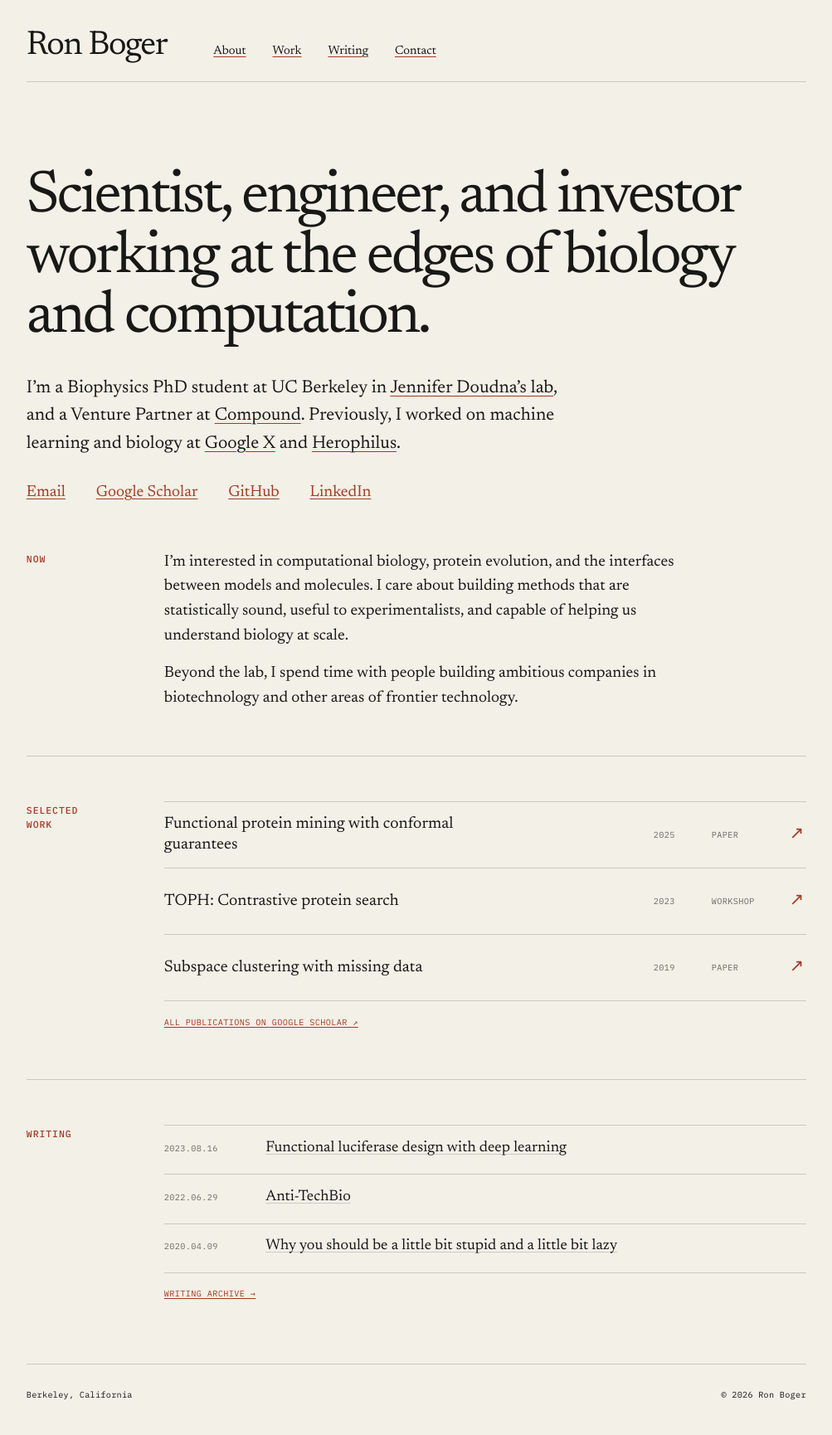
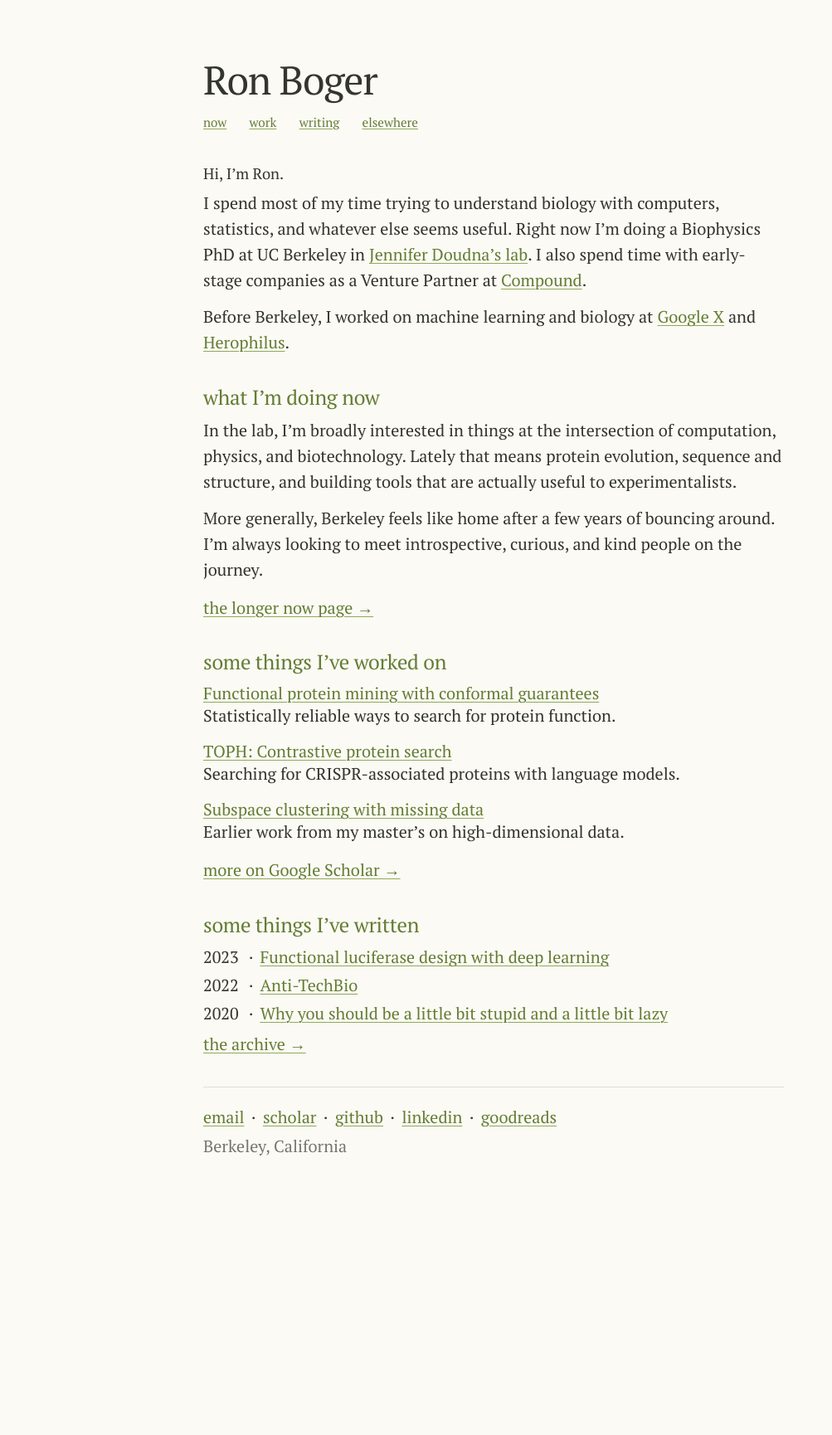
Before and after one commit to ronboger/ronboger.github.io, a Jekyll site: the page built from index.html, in a window 1280 px wide. Shown: the whole page at 83% size, without its empty margins (45-1048 px from the left). Built offline with Jekyll 4.4.1, drawn with Linux system fonts in a browser that asks for light colours; the list of posts is cut into pages by our own code; after the commit the page ends 1445 px from its top, so only the background shows below that.

Commit message:
Make homepage warmer and more personal

```diff
--- a/_config.yml
+++ b/_config.yml
@@ -7,7 +7,7 @@ permalink:           pretty
 title:               Ron Boger
 # tagline:             'personal site + musings'
 tagline:             ''
-description:         'Scientist, engineer, and investor working at the edges of biology and computation.'
+description:         'Notes on biology, computation, science, and other things.'
 url:                 https://ronboger.github.io
 baseurl:             ''
 paginate:            5
--- a/_includes/head.html
+++ b/_includes/head.html
@@ -8,7 +8,7 @@
 
   <link rel="preconnect" href="https://fonts.googleapis.com">
   <link rel="preconnect" href="https://fonts.gstatic.com" crossorigin>
-  <link href="https://fonts.googleapis.com/css2?family=IBM+Plex+Mono:wght@400;500&amp;family=Newsreader:opsz,wght@6..72,400;6..72,500&amp;display=swap" rel="stylesheet">
+  <link href="https://fonts.googleapis.com/css2?family=PT+Serif:ital,wght@0,400;0,700;1,400&amp;display=swap" rel="stylesheet">
   <link rel="stylesheet" href="{{ '/public/css/syntax.css' | relative_url }}">
   <link rel="stylesheet" href="{{ '/public/css/site.css' | relative_url }}">
 
--- a/_layouts/default.html
+++ b/_layouts/default.html
@@ -8,10 +8,10 @@
       <header class="site-header">
         <a class="site-name" href="{{ '/' | relative_url }}">{{ site.title }}</a>
         <nav class="site-nav" aria-label="Primary navigation">
-          <a href="{{ '/' | relative_url }}#about">About</a>
-          <a href="{{ '/' | relative_url }}#work">Work</a>
-          <a href="{{ '/' | relative_url }}#writing">Writing</a>
-          <a href="{{ '/' | relative_url }}#contact">Contact</a>
+          <a href="{{ '/' | relative_url }}#now">now</a>
+          <a href="{{ '/' | relative_url }}#work">work</a>
+          <a href="{{ '/' | relative_url }}#writing">writing</a>
+          <a href="{{ '/' | relative_url }}#elsewhere">elsewhere</a>
         </nav>
       </header>
 
@@ -23,9 +23,19 @@
         </main>
       {% endif %}
 
-      <footer class="site-footer">
-        <span>Berkeley, California</span>
-        <span>&copy; {{ site.time | date: '%Y' }} Ron Boger</span>
+      <footer class="site-footer" id="elsewhere">
+        <nav class="elsewhere-links" aria-label="External profiles and contact">
+          <a href="mailto:ronnyb@jhu.edu">email</a>
+          <span aria-hidden="true">·</span>
+          <a href="https://scholar.google.com/citations?user=qU-JFvMAAAAJ&amp;hl=en">scholar</a>
+          <span aria-hidden="true">·</span>
+          <a href="https://github.com/ronboger/">github</a>
+          <span aria-hidden="true">·</span>
+          <a href="https://www.linkedin.com/in/ronboger">linkedin</a>
+          <span aria-hidden="true">·</span>
+          <a href="https://www.goodreads.com/user/show/69825193-ron-boger">goodreads</a>
+        </nav>
+        <span class="location">Berkeley, California</span>
       </footer>
     </div>
   </body>
--- a/index.html
+++ b/index.html
@@ -1,77 +1,64 @@
 ---
 layout: default
 title: Home
-description: Ron Boger is a scientist, engineer, and investor working at the edges of biology and computation.
+description: Ron Boger works on biology, computation, and early-stage science and technology.
 body_class: home
 ---
 
 <main id="main-content" class="home-page">
-  <section class="intro" id="about" aria-labelledby="intro-title">
-    <h1 id="intro-title">Scientist, engineer, and investor working at the edges of biology and computation.</h1>
+  <section class="intro" id="about" aria-labelledby="hello-title">
+    <h1 class="hello" id="hello-title">Hi, I’m Ron.</h1>
 
-    <p class="intro-copy">
-      I’m a Biophysics PhD student at UC Berkeley in
-      <a href="https://doudnalab.org/">Jennifer Doudna’s lab</a>, and a Venture Partner at
-      <a href="https://www.compound.vc/">Compound</a>. Previously, I worked on machine learning and biology at
-      <a href="https://x.company/">Google X</a> and
-      <a href="https://www.herophilus.com/">Herophilus</a>.
+    <p>
+      I spend most of my time trying to understand biology with computers, statistics, and whatever else seems useful. Right now I’m doing a Biophysics PhD at UC Berkeley in <a href="https://doudnalab.org/">Jennifer Doudna’s lab</a>. I also spend time with early-stage companies as a Venture Partner at <a href="https://www.compound.vc/">Compound</a>.
     </p>
 
-    <nav class="contact-links" id="contact" aria-label="External profiles and contact">
-      <a href="mailto:ronnyb@jhu.edu">Email</a>
-      <a href="https://scholar.google.com/citations?user=qU-JFvMAAAAJ&amp;hl=en">Google Scholar</a>
-      <a href="https://github.com/ronboger/">GitHub</a>
-      <a href="https://www.linkedin.com/in/ronboger">LinkedIn</a>
-    </nav>
+    <p>
+      Before Berkeley, I worked on machine learning and biology at <a href="https://x.company/">Google X</a> and <a href="https://www.herophilus.com/">Herophilus</a>.
+    </p>
   </section>
 
-  <section class="home-section" aria-labelledby="now-title">
-    <h2 class="section-label" id="now-title">Now</h2>
-    <div class="section-content prose">
-      <p>
-        I’m interested in computational biology, protein evolution, and the interfaces between models and molecules. I care about building methods that are statistically sound, useful to experimentalists, and capable of helping us understand biology at scale.
-      </p>
-      <p>
-        Beyond the lab, I spend time with people building ambitious companies in biotechnology and other areas of frontier technology.
-      </p>
-    </div>
+  <section class="home-section" id="now" aria-labelledby="now-title">
+    <h2 id="now-title">what I’m doing now</h2>
+    <p>
+      In the lab, I’m broadly interested in things at the intersection of computation, physics, and biotechnology. Lately that means protein evolution, sequence and structure, and building tools that are actually useful to experimentalists.
+    </p>
+    <p>
+      More generally, Berkeley feels like home after a few years of bouncing around. I’m always looking to meet introspective, curious, and kind people on the journey.
+    </p>
+    <a class="quiet-link" href="{{ '/now/' | relative_url }}">the longer now page →</a>
   </section>
 
-  <section class="home-section ruled-section" id="work" aria-labelledby="work-title">
-    <h2 class="section-label" id="work-title">Selected<br>work</h2>
-    <div class="section-content work-list">
-      <a class="work-row" href="https://doi.org/10.1038/s41467-024-55676-y">
-        <span class="work-title">Functional protein mining with conformal guarantees</span>
-        <span class="work-meta">2025</span>
-        <span class="work-type">Paper</span>
-        <span class="work-arrow" aria-hidden="true">↗</span>
-      </a>
-      <a class="work-row" href="https://icml-compbio.github.io/2023/papers/WCBICML2023_paper138.pdf">
-        <span class="work-title">TOPH: Contrastive protein search</span>
-        <span class="work-meta">2023</span>
-        <span class="work-type">Workshop</span>
-        <span class="work-arrow" aria-hidden="true">↗</span>
-      </a>
-      <a class="work-row" href="https://openaccess.thecvf.com/content_ICCVW_2019/papers/RSL-CV/Lane_Classifying_and_Comparing_Approaches_to_Subspace_Clustering_with_Missing_Data_ICCVW_2019_paper.pdf">
-        <span class="work-title">Subspace clustering with missing data</span>
-        <span class="work-meta">2019</span>
-        <span class="work-type">Paper</span>
-        <span class="work-arrow" aria-hidden="true">↗</span>
-      </a>
-      <a class="more-link" href="https://scholar.google.com/citations?user=qU-JFvMAAAAJ&amp;hl=en">All publications on Google Scholar ↗</a>
-    </div>
+  <section class="home-section" id="work" aria-labelledby="work-title">
+    <h2 id="work-title">some things I’ve worked on</h2>
+    <ul class="plain-list work-list">
+      <li>
+        <a href="https://doi.org/10.1038/s41467-024-55676-y">Functional protein mining with conformal guarantees</a>
+        <span>Statistically reliable ways to search for protein function.</span>
+      </li>
+      <li>
+        <a href="https://icml-compbio.github.io/2023/papers/WCBICML2023_paper138.pdf">TOPH: Contrastive protein search</a>
+        <span>Searching for CRISPR-associated proteins with language models.</span>
+      </li>
+      <li>
+        <a href="https://openaccess.thecvf.com/content_ICCVW_2019/papers/RSL-CV/Lane_Classifying_and_Comparing_Approaches_to_Subspace_Clustering_with_Missing_Data_ICCVW_2019_paper.pdf">Subspace clustering with missing data</a>
+        <span>Earlier work from my master’s on high-dimensional data.</span>
+      </li>
+    </ul>
+    <a class="quiet-link" href="https://scholar.google.com/citations?user=qU-JFvMAAAAJ&amp;hl=en">more on Google Scholar →</a>
   </section>
 
-  <section class="home-section ruled-section" id="writing" aria-labelledby="writing-title">
-    <h2 class="section-label" id="writing-title">Writing</h2>
-    <div class="section-content writing-list">
+  <section class="home-section" id="writing" aria-labelledby="writing-title">
+    <h2 id="writing-title">some things I’ve written</h2>
+    <ul class="plain-list writing-list">
       {% for post in site.posts limit:3 %}
-        <a class="writing-row" href="{{ post.url | relative_url }}">
-          <time datetime="{{ post.date | date_to_xmlschema }}">{{ post.date | date: "%Y.%m.%d" }}</time>
-          <span>{{ post.title }}</span>
-        </a>
+        <li>
+          <time datetime="{{ post.date | date_to_xmlschema }}">{{ post.date | date: "%Y" }}</time>
+          <span aria-hidden="true">·</span>
+          <a href="{{ post.url | relative_url }}">{{ post.title }}</a>
+        </li>
       {% endfor %}
-      <a class="more-link" href="{{ '/archive/' | relative_url }}">Writing archive →</a>
-    </div>
+    </ul>
+    <a class="quiet-link" href="{{ '/archive/' | relative_url }}">the archive →</a>
   </section>
 </main>
--- a/public/css/site.css
+++ b/public/css/site.css
@@ -1,11 +1,11 @@
 :root {
-  --paper: #f3f0e8;
-  --ink: #181816;
-  --muted: #6e6a61;
-  --accent: #a23b22;
-  --rule: #cfc9bd;
-  --serif: "Newsreader", Georgia, "Times New Roman", serif;
-  --mono: "IBM Plex Mono", "SFMono-Regular", Consolas, monospace;
+  --paper: #fbfaf4;
+  --ink: #34352f;
+  --green: #90a959;
+  --green-dark: #647d35;
+  --muted: #75776d;
+  --rule: #dedfd4;
+  --serif: "PT Serif", Georgia, "Times New Roman", serif;
 }
 
 * {
@@ -22,30 +22,30 @@ body {
   color: var(--ink);
   background: var(--paper);
   font-family: var(--serif);
-  font-size: 19px;
-  line-height: 1.56;
+  font-size: 20px;
+  line-height: 1.55;
   -webkit-font-smoothing: antialiased;
   text-rendering: optimizeLegibility;
 }
 
 ::selection {
   color: var(--paper);
-  background: var(--accent);
+  background: var(--green-dark);
 }
 
 a {
-  color: inherit;
-  text-decoration-color: var(--accent);
+  color: var(--green-dark);
+  text-decoration-color: var(--green);
   text-decoration-thickness: 1px;
-  text-underline-offset: 0.18em;
+  text-underline-offset: 0.16em;
 }
 
 a:hover {
-  color: var(--accent);
+  color: var(--green);
 }
 
 a:focus-visible {
-  outline: 2px solid var(--accent);
+  outline: 2px solid var(--green-dark);
   outline-offset: 4px;
 }
 
@@ -54,11 +54,10 @@ a:focus-visible {
   z-index: 10;
   top: 0.75rem;
   left: 0.75rem;
-  padding: 0.35rem 0.55rem;
+  padding: 0.3rem 0.55rem;
   color: var(--paper);
-  background: var(--ink);
-  font-family: var(--mono);
-  font-size: 0.65rem;
+  background: var(--green-dark);
+  font-size: 0.8rem;
   transform: translateY(-200%);
 }
 
@@ -67,24 +66,21 @@ a:focus-visible {
 }
 
 .site-shell {
-  width: min(100% - 64px, 940px);
-  margin-right: 32px;
-  margin-left: clamp(32px, 6vw, 96px);
+  width: min(100% - 48px, 700px);
+  margin: 0 auto;
 }
 
 .site-header {
-  display: flex;
-  align-items: baseline;
-  gap: 3.5rem;
-  padding: 2.25rem 0 1.35rem;
-  border-bottom: 1px solid var(--rule);
+  padding: clamp(2.4rem, 7vw, 4.5rem) 0 1.8rem;
 }
 
 .site-name {
-  flex: none;
-  font-size: clamp(1.8rem, 4vw, 2.55rem);
+  display: block;
+  width: max-content;
+  color: var(--ink);
+  font-size: clamp(2.25rem, 6vw, 3rem);
   line-height: 1;
-  letter-spacing: -0.035em;
+  letter-spacing: -0.025em;
   text-decoration: none;
 }
 
@@ -95,210 +91,150 @@ a:focus-visible {
 .site-nav {
   display: flex;
   flex-wrap: wrap;
-  gap: 0.5rem 2rem;
-  font-size: 0.92rem;
+  gap: 0.35rem 1.7rem;
+  margin-top: 1rem;
+  font-size: 0.95rem;
 }
 
 .home-page {
-  padding-top: clamp(3.8rem, 8vw, 6.5rem);
+  padding: 0.4rem 0 1.5rem;
 }
 
-.intro {
-  max-width: 880px;
+.intro,
+.home-section {
+  scroll-margin-top: 1rem;
 }
 
-.intro h1 {
-  max-width: 880px;
-  margin: 0;
-  font-size: clamp(2.65rem, 6.25vw, 4.5rem);
-  font-weight: 400;
-  line-height: 1.01;
-  letter-spacing: -0.045em;
+.intro p,
+.home-section p {
+  margin: 0 0 0.85rem;
 }
 
-.intro-copy {
-  max-width: 650px;
-  margin: 2rem 0 0;
-  font-size: clamp(1.15rem, 2.25vw, 1.35rem);
-  line-height: 1.55;
-}
-
-.contact-links {
-  display: flex;
-  flex-wrap: wrap;
-  gap: 0.6rem 2.3rem;
-  margin-top: 1.65rem;
-  color: var(--accent);
+.hello {
+  margin: 0 0 0.35rem;
+  font-size: 1.15rem;
+  font-weight: 400;
+  line-height: inherit;
 }
 
 .home-section {
-  display: grid;
-  grid-template-columns: 130px minmax(0, 1fr);
-  gap: 2.25rem;
-  padding: 3.4rem 0;
+  margin-top: 2.15rem;
 }
 
-.home-section:first-of-type {
-  margin-top: 0.5rem;
+.home-section h2 {
+  margin: 0 0 0.55rem;
+  color: var(--green-dark);
+  font-size: clamp(1.35rem, 4vw, 1.55rem);
+  font-weight: 400;
+  line-height: 1.25;
+  letter-spacing: -0.012em;
 }
 
-.ruled-section {
+.quiet-link {
+  display: inline-block;
+  margin-top: 0.05rem;
+}
+
+.plain-list {
+  margin: 0;
+  padding: 0;
+  list-style: none;
+}
+
+.work-list li {
+  margin-bottom: 0.95rem;
+}
+
+.work-list li > a {
+  display: block;
+  width: max-content;
+  max-width: 100%;
+  line-height: 1.35;
+}
+
+.work-list li > span {
+  display: block;
+  line-height: 1.4;
+}
+
+.writing-list {
+  margin-bottom: 0.3rem;
+}
+
+.writing-list li {
+  display: grid;
+  grid-template-columns: 52px 10px minmax(0, 1fr);
+  gap: 0.2rem;
+  align-items: baseline;
+  margin-bottom: 0.18rem;
+}
+
+.writing-list time {
+  font-variant-numeric: tabular-nums;
+}
+
+.site-footer {
+  margin-top: 0.75rem;
+  padding: 1.25rem 0 3rem;
   border-top: 1px solid var(--rule);
 }
 
-.section-label {
-  margin: 0.18rem 0 0;
-  color: var(--accent);
-  font-family: var(--mono);
-  font-size: 0.72rem;
-  font-weight: 500;
-  line-height: 1.45;
-  letter-spacing: 0.08em;
-  text-transform: uppercase;
+.elsewhere-links {
+  display: flex;
+  flex-wrap: wrap;
+  gap: 0.1rem 0.55rem;
 }
 
-.section-content > :first-child {
-  margin-top: 0;
-}
-
-.section-content > :last-child {
-  margin-bottom: 0;
-}
-
-.prose {
-  max-width: 650px;
-}
-
-.prose p {
-  margin: 0 0 1rem;
-}
-
-.work-list,
-.writing-list {
-  border-top: 1px solid var(--rule);
-}
-
-.work-row {
-  display: grid;
-  grid-template-columns: minmax(0, 1fr) 54px 78px 20px;
-  gap: 1rem;
-  align-items: center;
-  min-height: 5rem;
-  border-bottom: 1px solid var(--rule);
-  text-decoration: none;
-}
-
-.work-title {
-  max-width: 380px;
-  font-size: 1.22rem;
-  line-height: 1.25;
-}
-
-.work-meta,
-.work-type,
-.writing-row time,
-.more-link {
+.location {
+  display: block;
+  margin-top: 0.25rem;
   color: var(--muted);
-  font-family: var(--mono);
-  font-size: 0.64rem;
-  font-variant-numeric: tabular-nums;
-  letter-spacing: 0.035em;
-  text-transform: uppercase;
-}
-
-.work-arrow {
-  color: var(--accent);
-  font-size: 1.3rem;
-  transition: transform 160ms ease;
-}
-
-.work-row:hover .work-arrow {
-  transform: translate(2px, -2px);
-}
-
-.writing-row {
-  display: grid;
-  grid-template-columns: 100px minmax(0, 1fr);
-  gap: 1.4rem;
-  align-items: baseline;
-  min-height: 3.7rem;
-  padding: 0.8rem 0;
-  border-bottom: 1px solid var(--rule);
-  text-decoration: none;
-}
-
-.writing-row span {
-  font-size: 1.14rem;
-  text-decoration: underline;
-  text-decoration-color: var(--rule);
-  text-decoration-thickness: 1px;
-  text-underline-offset: 0.18em;
-}
-
-.more-link {
-  display: inline-block;
-  margin-top: 1.1rem;
-  color: var(--accent);
-}
-
-.site-footer {
-  display: flex;
-  justify-content: space-between;
-  gap: 1rem;
-  margin-top: 1rem;
-  padding: 1.8rem 0 2.5rem;
-  border-top: 1px solid var(--rule);
-  font-family: var(--mono);
-  font-size: 0.64rem;
-  font-variant-numeric: tabular-nums;
-  letter-spacing: 0.025em;
 }
 
 .content-page {
-  max-width: 720px;
   min-height: 60vh;
-  padding: clamp(3.5rem, 8vw, 6.5rem) 0 4rem;
+  padding: 0.8rem 0 3rem;
 }
 
 .page-title,
 .post-title {
-  margin: 0 0 1.5rem;
-  font-size: clamp(2.4rem, 6vw, 4rem);
+  margin: 0 0 1rem;
+  color: var(--green-dark);
+  font-size: clamp(2rem, 6vw, 2.7rem);
   font-weight: 400;
-  line-height: 1;
-  letter-spacing: -0.04em;
+  line-height: 1.08;
+  letter-spacing: -0.025em;
 }
 
 .post-date {
   display: block;
-  margin: -0.5rem 0 2.5rem;
+  margin: -0.35rem 0 1.8rem;
   color: var(--muted);
-  font-family: var(--mono);
-  font-size: 0.66rem;
-  letter-spacing: 0.04em;
-  text-transform: uppercase;
+  font-size: 0.8rem;
+  font-variant-numeric: tabular-nums;
 }
 
 .content-page h2,
 .content-page h3 {
-  margin: 2.5rem 0 0.75rem;
-  font-weight: 500;
-  line-height: 1.15;
+  margin: 2rem 0 0.55rem;
+  color: var(--green-dark);
+  font-weight: 400;
+  line-height: 1.2;
 }
 
 .content-page h2 {
-  font-size: 1.7rem;
+  font-size: 1.55rem;
 }
 
 .content-page h3 {
-  font-size: 1.35rem;
+  font-size: 1.3rem;
 }
 
 .content-page p,
 .content-page ul,
 .content-page ol {
   margin-top: 0;
-  margin-bottom: 1.15rem;
+  margin-bottom: 1rem;
 }
 
 .content-page img,
@@ -307,29 +243,28 @@ a:focus-visible {
 }
 
 .content-page blockquote {
-  margin: 1.5rem 0;
-  padding-left: 1.25rem;
+  margin: 1.4rem 0;
+  padding-left: 1rem;
   color: var(--muted);
-  border-left: 2px solid var(--accent);
+  border-left: 2px solid var(--green);
 }
 
 .content-page hr {
-  margin: 2.5rem 0;
+  margin: 2rem 0;
   border: 0;
   border-top: 1px solid var(--rule);
 }
 
 .content-page pre {
   overflow-x: auto;
-  padding: 1rem;
-  background: #eae6dc;
-  font-family: var(--mono);
-  font-size: 0.72rem;
+  padding: 0.9rem;
+  background: #f0f0e7;
+  font-size: 0.75rem;
 }
 
 .related {
-  margin-top: 3.5rem;
-  padding-top: 1.75rem;
+  margin-top: 3rem;
+  padding-top: 1.25rem;
   border-top: 1px solid var(--rule);
 }
 
@@ -338,7 +273,7 @@ a:focus-visible {
 }
 
 .related-posts h3 {
-  margin: 0.65rem 0;
+  margin: 0.55rem 0;
   font-size: 1rem;
   font-weight: 400;
 }
@@ -346,99 +281,37 @@ a:focus-visible {
 .related-posts small {
   display: block;
   color: var(--muted);
-  font-family: var(--mono);
-  font-size: 0.6rem;
+  font-size: 0.75rem;
 }
 
-@media (max-width: 700px) {
+@media (max-width: 540px) {
   body {
     font-size: 18px;
   }
 
   .site-shell {
-    width: min(100% - 36px, 940px);
-    margin-right: 18px;
-    margin-left: 18px;
+    width: min(100% - 36px, 700px);
   }
 
   .site-header {
-    display: block;
-    padding-top: 1.5rem;
+    padding-top: 2rem;
   }
 
   .site-nav {
-    margin-top: 1rem;
-    gap: 0.35rem 1.25rem;
-    font-size: 0.88rem;
+    justify-content: space-between;
+    gap: 0.25rem 0.8rem;
   }
 
   .home-page {
-    padding-top: 3.25rem;
-  }
-
-  .intro h1 {
-    font-size: clamp(2.55rem, 12vw, 3.6rem);
+    padding-top: 0.2rem;
   }
 
   .home-section {
-    display: block;
-    padding: 2.7rem 0;
+    margin-top: 1.8rem;
   }
 
-  .section-label {
-    margin-bottom: 1.25rem;
-  }
-
-  .section-label br {
-    display: none;
-  }
-
-  .work-row {
-    grid-template-columns: minmax(0, 1fr) 42px 20px;
-    gap: 0.65rem;
-    min-height: 4.5rem;
-  }
-
-  .work-type {
-    display: none;
-  }
-
-  .writing-row {
-    grid-template-columns: 82px minmax(0, 1fr);
-    gap: 0.8rem;
-  }
-}
-
-@media (max-width: 430px) {
-  .site-nav {
-    justify-content: space-between;
-    gap: 0.3rem;
-    font-size: 0.78rem;
-  }
-
-  .contact-links {
-    column-gap: 1.25rem;
-  }
-
-  .writing-row {
-    display: block;
-  }
-
-  .writing-row time {
-    display: block;
-    margin-bottom: 0.25rem;
-  }
-
-  .site-footer {
-    display: block;
-  }
-
-  .site-footer span {
-    display: block;
-  }
-
-  .site-footer span + span {
-    margin-top: 0.35rem;
+  .writing-list li {
+    grid-template-columns: 46px 8px minmax(0, 1fr);
   }
 }
 
@@ -446,8 +319,4 @@ a:focus-visible {
   html {
     scroll-behavior: auto;
   }
-
-  .work-arrow {
-    transition: none;
-  }
 }
```
